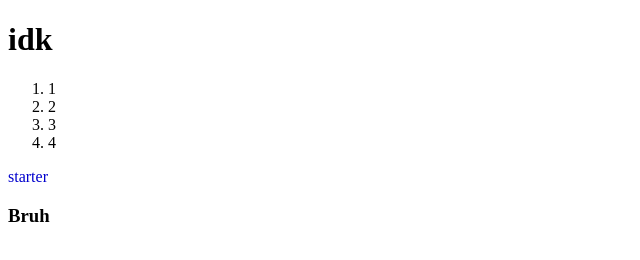
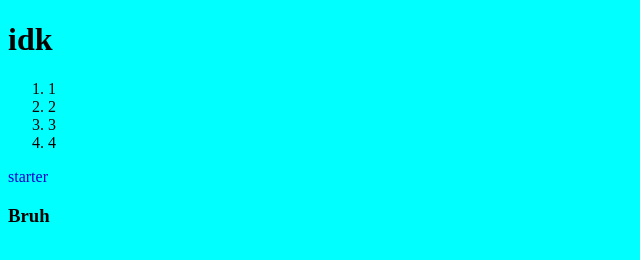
Before and after one commit to Trentonkrogh/Trentonkrogh.github.io, a plain HTML site: page pages/index.html in a window 1280 px wide. Shown: the whole page, without its empty margins (0-640 px from the left). Drawn offline with Linux system fonts and the light colour scheme; files that its build step writes are made by us from their sources.

Commit message:
added inline css to folder

```diff
--- a/pages/index.html
+++ b/pages/index.html
@@ -1,10 +1,10 @@
 <!DOCTYPE html>
 <html>
     <head>
-        <link rel="stylesheet" href="styles/style.css">
+        <link rel="stylesheet" href="style.css">
         <title>What the sigma</title>
     </head>
-    <body>
+    <body></body>
         <div>
         <h1>
             idk
--- /dev/null
+++ b/pages/style.css
@@ -0,0 +1,7 @@
+body {
+    background-color: aqua;
+}
+
+p {
+    color: mediumblue;
+}
--- a/styles/style.css
+++ /dev/null
@@ -1,4 +0,0 @@
-p {
-    color:mediumblue;
-    text-align: left;
-}
```
